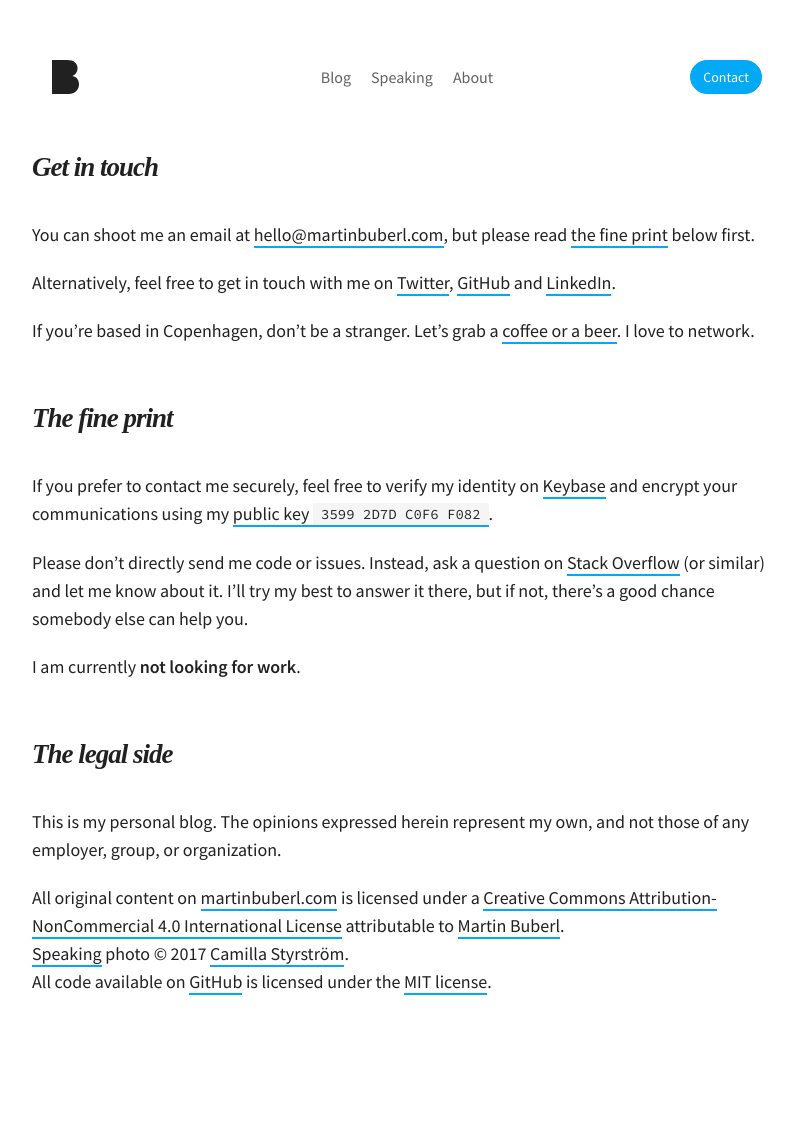
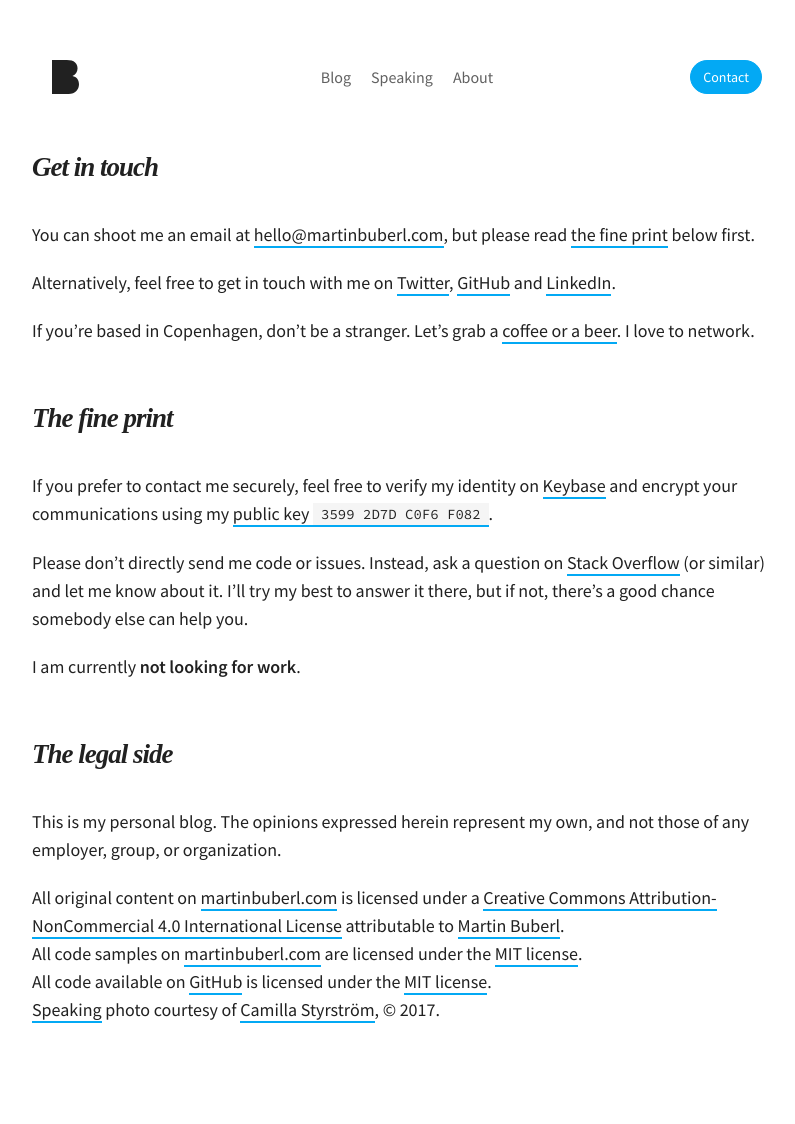
Before and after one commit to martinbuberl/martinbuberl.github.io, a Jekyll site: the page built from contact.md, in a window 1280 px wide. Shown: the whole page, without its empty margins (233-1028 px from the left). Built offline with Jekyll 4.4.1, drawn with Linux system fonts in a browser that asks for light colours; nearby versions of some CDN libraries; some web fonts are replaced; before the commit the page ends 1096 px from its top, so only the background shows below that.

Commit message:
Updated legal section

```diff
--- a/contact.md
+++ b/contact.md
@@ -27,5 +27,6 @@ I am currently **not looking for work**.
 This is my personal blog. The opinions expressed herein represent my own, and not those of any employer, group, or organization.
 
 All original content on <a rel="cc:attributionURL" href="https://martinbuberl.com">martinbuberl.com</a> is licensed under a <a target="_blank" rel="license" href="http://creativecommons.org/licenses/by-nc/4.0/">Creative Commons Attribution-NonCommercial 4.0 International License</a> attributable to <a rel="cc:attributionName" href="https://martinbuberl.com">Martin Buberl</a>.<br/>
-[Speaking](/speaking) photo &copy; 2017 <a target="_blank" href="http://camsty.se/">Camilla Styrstr&ouml;m</a>.<br/>
-All code available on <a target="_blank" href="https://github.com/martinbuberl/martinbuberl.com">GitHub</a> is licensed under the <a target="_blank" rel="license" href="https://opensource.org/licenses/MIT">MIT license</a>.
+All code samples on <a rel="cc:attributionURL" href="https://martinbuberl.com">martinbuberl.com</a> are licensed under the <a target="_blank" rel="license" href="https://opensource.org/licenses/MIT">MIT license</a>.<br/>
+All code available on <a target="_blank" href="https://github.com/martinbuberl/martinbuberl.com">GitHub</a> is licensed under the <a target="_blank" rel="license" href="https://opensource.org/licenses/MIT">MIT license</a>.<br/>
+[Speaking](/speaking) photo courtesy of <a target="_blank" href="http://camsty.se/">Camilla Styrstr&ouml;m</a>, &copy; 2017.
```
